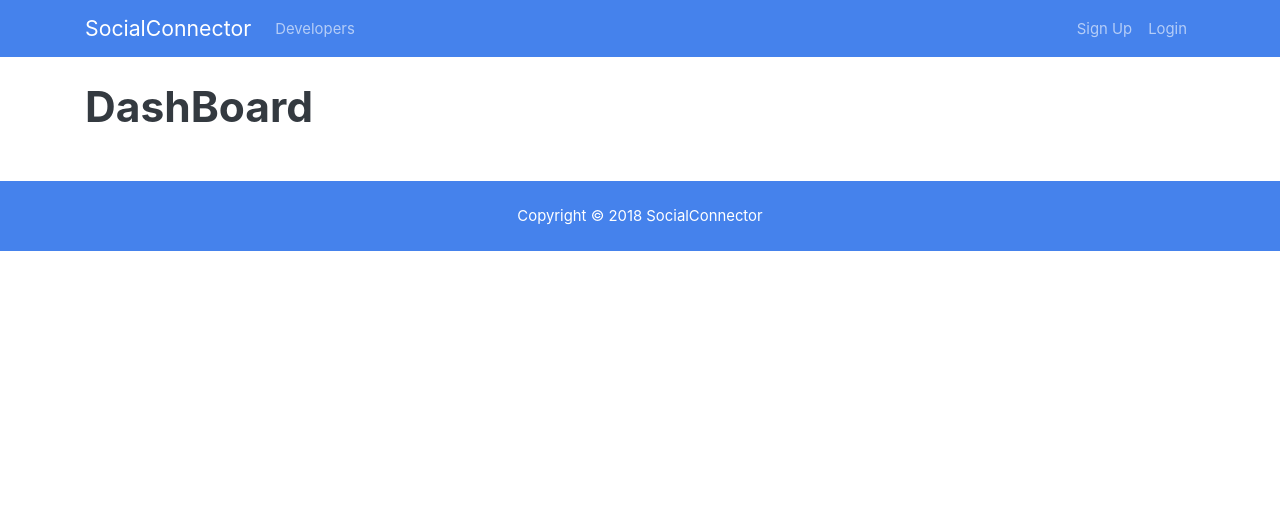
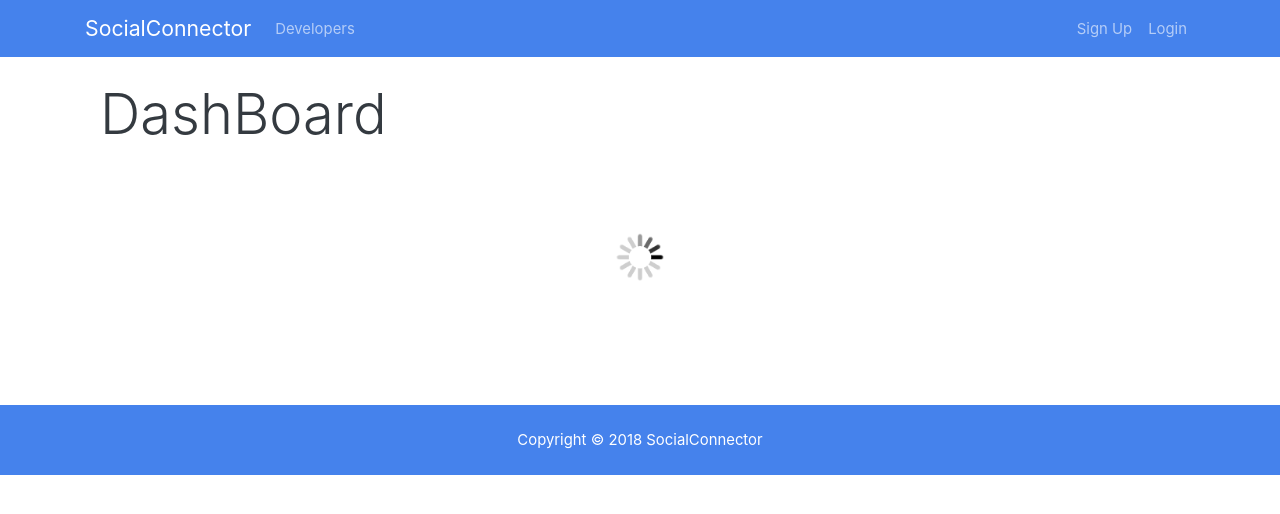
Before and after one commit to HuangStanley050/social_connect_client, a React (Create React App) app: page /dashboard in a window 1280 px wide. Shown: the top 514 px of the page. Built offline with nearby package versions, Linux system fonts and the light colour scheme; no server answers.

Commit message:
made spinner loading on dashboard

```diff
--- a/src/App.js
+++ b/src/App.js
@@ -11,6 +11,7 @@ import Login from "./components/auth/login";
 import Register from "./components/auth/register";
 import DashBoard from "./components/dashboard/dashboard";
 import { login_success as setUser, logout } from "./store/actions/auth";
+import { clear_current_profile } from "./store/actions/profile";
 /*global localStorage */
 
 class App extends Component {
@@ -23,6 +24,7 @@ class App extends Component {
       const currentTime = Date.now() / 1000;
       if (decoded < currentTime) {
         this.props.logout();
+        this.props.clearProfile();
       }
     }
     return (
@@ -45,7 +47,8 @@ class App extends Component {
 const mapDispatchToProps = dispatch => {
   return {
     setUser: userData => dispatch(setUser(userData)),
-    logout: () => dispatch(logout())
+    logout: () => dispatch(logout()),
+    clearProfile: () => dispatch(clear_current_profile())
   };
 };
 
--- /dev/null
+++ b/src/components/common/spinner.js
@@ -0,0 +1,16 @@
+import React from "react";
+import spinner from "./spinner.gif";
+
+const Spinner = () => {
+  return (
+    <div>
+      <img
+        src={spinner}
+        style={{ width: "200px", margin: "auto", display: "block" }}
+        alt="loading..."
+      />
+    </div>
+  );
+};
+
+export default Spinner;
--- a/src/components/dashboard/dashboard.js
+++ b/src/components/dashboard/dashboard.js
@@ -1,18 +1,43 @@
 import React, { Component } from "react";
 import { connect } from "react-redux";
 import { fetch_profile } from "../../store/actions/profile";
+import Spinner from "../common/spinner.js";
 
 class DashBoard extends Component {
   componentDidMount() {
     this.props.getProfile();
   }
   render() {
-    return <h1>DashBoard</h1>;
+    const { user } = this.props.auth;
+    const { profile, loading } = this.props.profile;
+    let dashboardContent;
+
+    if (profile === null || loading) {
+      dashboardContent = <Spinner />;
+    } else {
+      dashboardContent = <h1>Dashboard</h1>;
+    }
+
+    return (
+      <div className="dashboard">
+        <div className="container">
+          <div className="row">
+            <div className="col-md-12">
+              <h1 className="display-4">DashBoard</h1>
+              {dashboardContent}
+            </div>
+          </div>
+        </div>
+      </div>
+    );
   }
 }
 
 const mapStateToProps = state => {
-  return {};
+  return {
+    auth: state.auth,
+    profile: state.profile
+  };
 };
 
 const mapDispatchToProps = dispatch => {
--- a/src/store/actions/profile.js
+++ b/src/store/actions/profile.js
@@ -1,5 +1,6 @@
 import axios from "axios";
 import * as actionTypes from "./actionTypes.js";
+import { error } from "./errors";
 
 export const fetch_profile_start = () => {
   return {
@@ -35,16 +36,22 @@ export const fetch_profile = () => {
       )
       .then(res => {
         //Object.keys(a).length > 0
-        console.log(res);
-        if (Object.keys(res.data).length === 0) {
-          dispatch(clear_current_profile());
-        } else {
-          dispatch(fetch_profile_success(res.data));
-        }
+        //console.log(res);
+
+        dispatch(fetch_profile_success(res.data));
       })
       .catch(err => {
-        console.log(err);
-        dispatch(clear_current_profile());
+        //console.log(err);
+        //dispatch(clear_current_profile());
+        dispatch(error(err.response.data));
+        console.log(err.response);
+        if (err.response.status === 401) {
+          //not authorized
+          dispatch(fetch_profile_fail());
+        } else if (err.response.status === 404) {
+          //not able to find the profile but user is authenticated
+          dispatch(clear_current_profile());
+        }
       });
   };
 };
--- a/src/store/reducers/profile.js
+++ b/src/store/reducers/profile.js
@@ -22,7 +22,13 @@ const reducer = (state = initialState, action) => {
     case actionTypes.CLEAR_CURRENT_PROFILE:
       return {
         ...state,
-        profile: {}
+        profile: {},
+        loading: false
+      };
+    case actionTypes.GET_PROFILE_FAIL:
+      return {
+        ...state,
+        loading: false
       };
     default:
       return state;
```
Also changed, not shown: src/components/common/spinner.gif (added).
